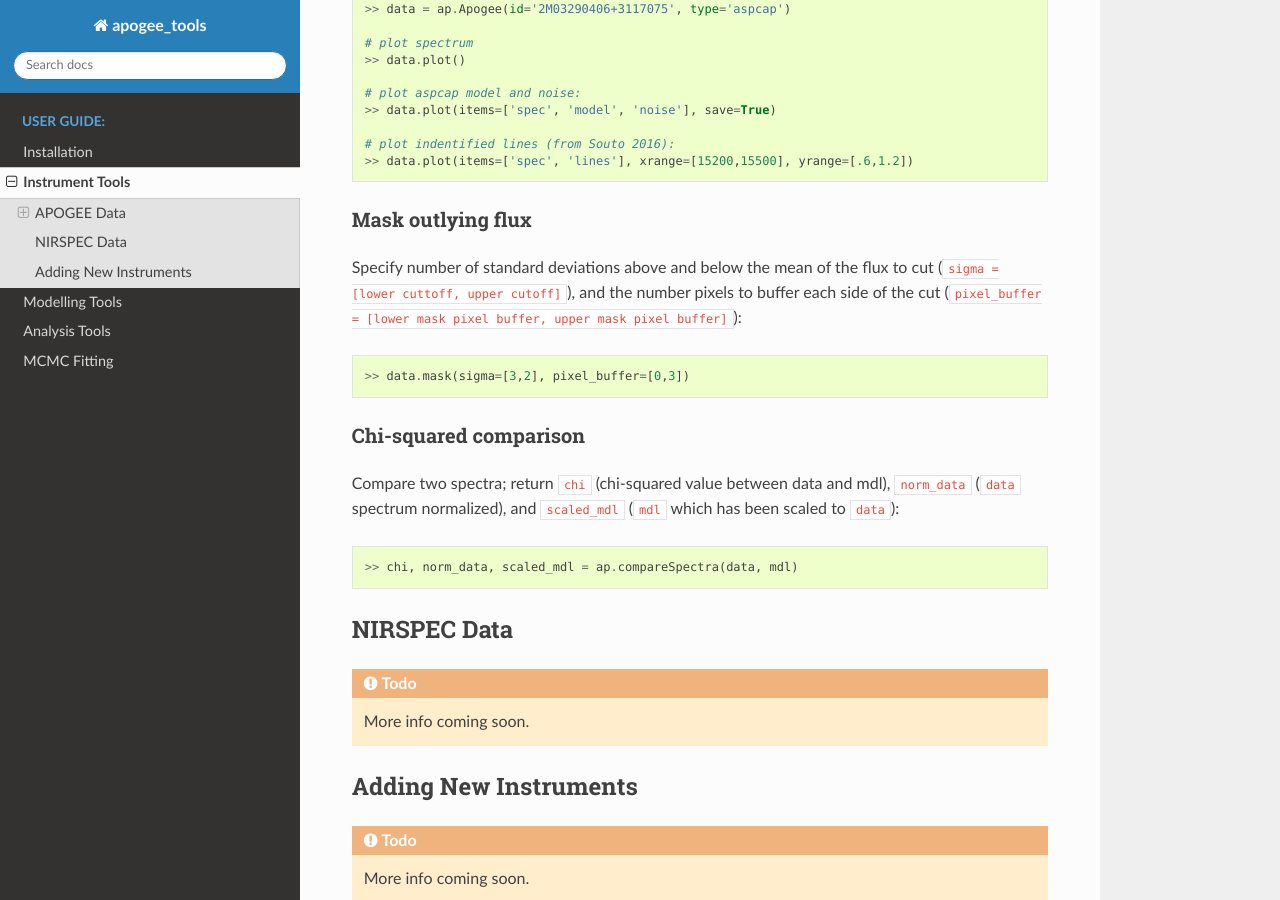
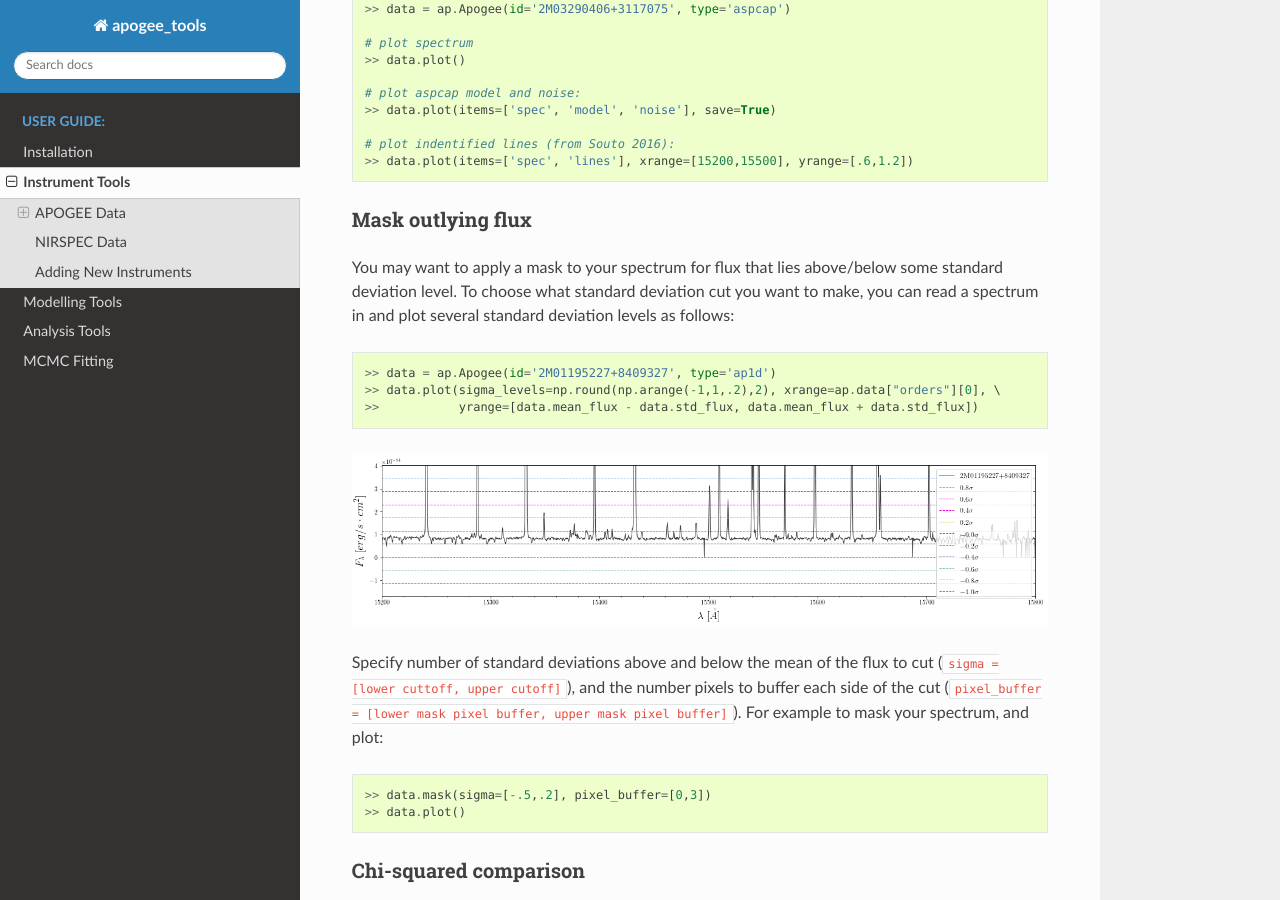
Before and after one commit to jbirky/apogee_tools, a Sphinx documentation site: the page built from docs/source/user/instrument.rst, in a window 1280 px wide and 900 px high, scrolled down 1658 px. Built offline with Sphinx 7.4.7 and the Read the Docs theme 2.0.0, drawn with Linux system fonts in a browser that asks for light colours.

Commit message:
update docs

```diff
--- a/docs/source/user/analysis.rst
+++ b/docs/source/user/analysis.rst
@@ -51,7 +51,7 @@ Search what line libraries are available, and what lists of elements/molecules a
    	>> ap.listSpecies('HITEMP')
    	   ['CO', 'CO2', 'H2O', 'NO', 'OH']
 
-Search a wavelegth region for certain species of atoms/molecules (returns a dictionary):
+Search a wavelegth region for certain species of atoms/molecules (returns a dictionary), for example to search the wavelength region between 15200 and 15210 `A`:
 
 .. code-block:: python
 
--- a/docs/source/user/instrument.rst
+++ b/docs/source/user/instrument.rst
@@ -88,11 +88,22 @@ Some plotting examples:
 Mask outlying flux
 ~~~~~~~~~~~~~~~~~~
 
-Specify number of standard deviations above and below the mean of the flux to cut (``sigma = [lower cuttoff, upper cutoff]``), and the number pixels to buffer each side of the cut (``pixel_buffer = [lower mask pixel buffer, upper mask pixel buffer]``):
+You may want to apply a mask to your spectrum for flux that lies above/below some standard deviation level. To choose what standard deviation cut you want to make, you can read a spectrum in and plot several standard deviation levels as follows:
 
 .. code-block:: python
 
-	>> data.mask(sigma=[3,2], pixel_buffer=[0,3])
+	>> data = ap.Apogee(id='2M01195227+8409327', type='ap1d')
+	>> data.plot(sigma_levels=np.round(np.arange(-1,1,.2),2), xrange=ap.data["orders"][0], \
+	>>           yrange=[data.mean_flux - data.std_flux, data.mean_flux + data.std_flux])
+
+.. image:: images/sigma_levels.png
+
+Specify number of standard deviations above and below the mean of the flux to cut (``sigma = [lower cuttoff, upper cutoff]``), and the number pixels to buffer each side of the cut (``pixel_buffer = [lower mask pixel buffer, upper mask pixel buffer]``). For example to mask your spectrum, and plot:
+
+.. code-block:: python
+
+	>> data.mask(sigma=[-.5,.2], pixel_buffer=[0,3])
+	>> data.plot()
 
 Chi-squared comparison
 ~~~~~~~~~~~~~~~~~~~~~~
```
Also changed, not shown: docs/source/user/images/sigma_levels.png (added), 15 other files.
